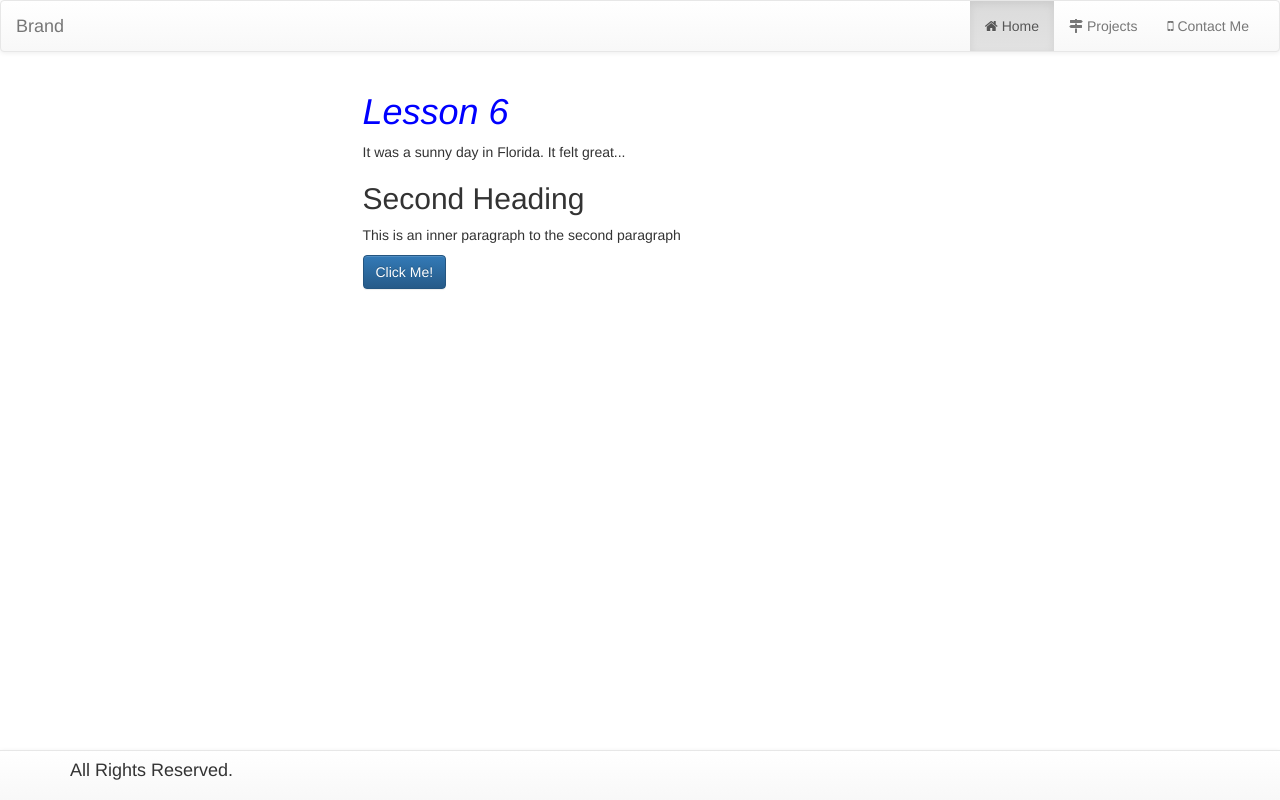
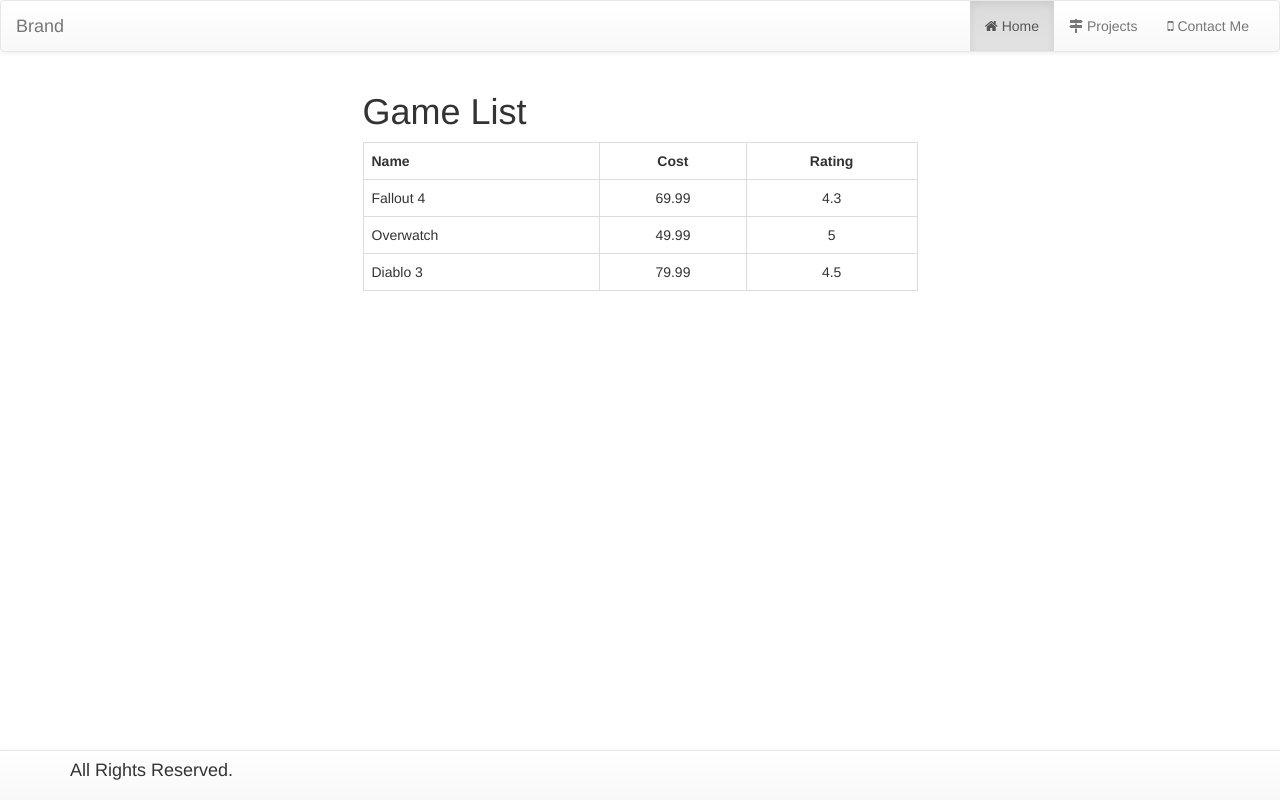
Before and after one commit to danielRamosGithub/COMP1073-Lesson6, a website: page index.html in a window 1280 px wide. Drawn offline with Linux system fonts and the light colour scheme.

Commit message:
JSON file, inject data into the html.

```diff
--- a/Scripts/app.js
+++ b/Scripts/app.js
@@ -5,46 +5,46 @@
 
 // IIFE
 (function() {
+    let data = {
+        "games": [
+            {
+                "name": "Fallout 4",
+                "cost": 69.99,
+                "rating": 4.3
+            },
+            {
+                "name": "Overwatch",
+                "cost": 49.99,
+                "rating": 5.0
+            },
+            {
+                "name": "Diablo 3",
+                "cost": 79.99,
+                "rating": 4.5
+            }
+        ]
+    };
+
+    console.log(`First games: ${data.games[0].name}`);
+
     /* INTERPOLATION */
-    console.info(`Page title: ${document.title}`);
+    // console.info(`Page title: ${document.title}`);
     /* --------------------------------------------- */
     if(document.title == "Home") {
-    // make a reference to H1 element on the index page
-    // initialize my firstHeading variable
-    let firstHeading = document.getElementById("firstH1");
-
-    firstHeading.style.color = "#0000ff";
-    firstHeading.style.fontWeight = "300";
-    firstHeading.style.fontStyle = "italic";
-
-    // i can use my firstHeading variable as if it Is the element
-    // console.log(firstHeading.textContent);
-
-    // firstHeading.textContent = "bla bla bla";
-
-    // 3 steps of injecting content to the page
-    // Step 1 - create a reference to an ELEMENT
-    let firstParagraph = document.getElementById("firstParagraph");
-    // Step 2 - Create a variable that contains your content
-    let myContent = "It was a sunny day in Florida. It felt great...";
-    // Step 3 - Assign the variable with your content to the text content property of the reference variable
-    firstParagraph.textContent = myContent;
-
-    let secondParagraph = document.getElementById("secondParagraph");
-    let myHtmlContent = "<h2>Second Heading</h2>"
-                        + "<p>This is an inner paragraph to the second paragraph</p>";
-    secondParagraph.innerHTML = myHtmlContent;
-
-    // create a reference to the button on the page index.html
-    let clickMeButton = document.getElementById("clickMeButton");
-
-    // add an event listener - for the click eeent and call the clickMeButton_Click function
-    clickMeButton.addEventListener("click", clickMeButton_Click);
-
-    // click function - used as an event handler
-    function clickMeButton_Click() {
-        console.log("clicked");
-    }
+        let gameListBody = document.getElementById("gameListBody");
+        //
+        data.games.forEach(function(game) {
+            // inject "template row" inside the dataRows div tag
+            let newRow = document.createElement("tr");
+            newRow.innerHTML = `
+                <tr>
+                    <td>${game.name}</td>
+                    <td class="text-center">${game.cost}</td>
+                    <td class="text-center">${game.rating}</td>
+                </tr>
+            `;
+            gameListBody.appendChild(newRow);
+        }, this);
     } // end if Home
     else if (document.title == "Project") {
 
--- a/index.html
+++ b/index.html
@@ -45,13 +45,17 @@
     <div class="container">
         <div class="row">
             <div class="col-md-offset-3 col-md-6">
-                <h1 id="firstH1">Lesson 6</h1>
 
-                <p id="firstParagraph"></p>
-
-                <p id="secondParagraph"></p>
-
-                <button id="clickMeButton" class="btn btn-primary">Click Me!</button>
+                <h1>Game List</h1>
+                <table class="table table-strips table-bordered table-hover">
+                    <tbody id="gameListBody">
+                        <tr>
+                            <th>Name</th>
+                            <th class="text-center">Cost</th>
+                            <th class="text-center">Rating</th>
+                        </tr>
+                    </tbody>
+                </table>
             </div>
         </div> <!-- End of Row Div -->
 
```
Also changed, not shown: games.json (added, +19 -0 lines), 1 other file.
